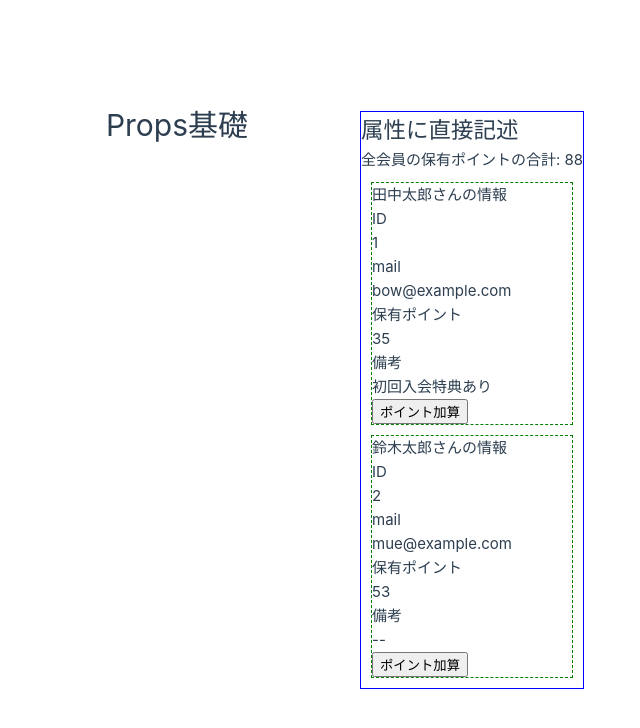
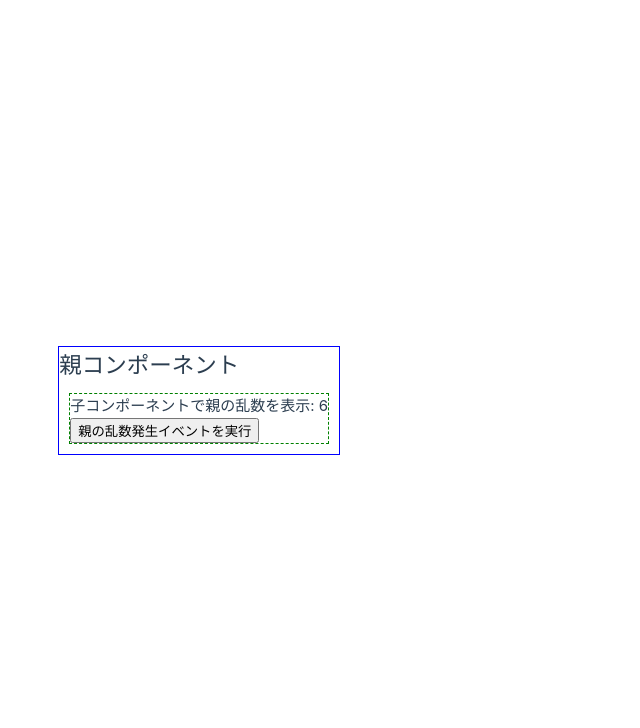
Before and after one commit to arakaki-asdf/hello-vue, a Vue app: page / in a window 1280 px wide. Shown: the top 728 px of the page, without its empty margins (290-930 px from the left). Built offline with nearby package versions, Linux system fonts and the light colour scheme.

Commit message:
Emitsを利用して子から親イベントの実行、リアクティブシステムにより親の変更を子に連動

```diff
--- a/src/App.vue
+++ b/src/App.vue
@@ -2,41 +2,21 @@
 import { ref, computed } from "vue";
 import OneSection from "./components/OneSection.vue";
 
-interface Member {
-  id: number;
-  name: string;
-  email: string;
-  points: number;
-  note?: string;
+let rand = Math.round(Math.random() * 10);
+const randRef = ref(rand);
+const onCreateNewRand = (): void => {
+  // randRef.value = Math.round(Math.random() * 10);
+  randRef.value = Math.round(Math.random() * 10);
 }
-
-const list = new Map<number, Member>();
-list.set(1, { id: 1, name: "田中太郎", email:"bow@example.com", points: 35, note: "初回入会特典あり" });
-list.set(2, { id: 2, name: "鈴木太郎", email:"mue@example.com", points: 53 });
-const memberList = ref(list);
-
-const totalPoints = computed((): number => {
-  let total = 0;
-  for (const member of memberList.value.values()) {
-    total += member.points;
-  }
-  return total;
-});
 </script>
 
 <template>
-  <h1>Props基礎</h1>
   <section>
-    <h2>属性に直接記述</h2>
-    <p>全会員の保有ポイントの合計: {{ totalPoints }}</p>
+    <h1>親コンポーネント</h1>
+    <!-- データ、実行するイベントを渡す -->
     <OneSection
-      v-for="[id, item] in list"
-      v-bind:key="id"
-      v-bind:id="id"
-      v-bind:name="item.name"
-      v-bind:email="item.email"
-      v-bind:points="item.points"
-      v-bind:note="item.note"
+      v-bind:rand="randRef"
+      v-on:createNewRand="onCreateNewRand"
     />
   </section>
 </template>
--- a/src/components/OneSection.vue
+++ b/src/components/OneSection.vue
@@ -1,41 +1,28 @@
 <script setup lang="ts">
-import { ref, computed } from "vue";
-
+// parent -> this
 interface Props {
-    id: number;
-    name: string;
-    email: string;
-    points: number;
-    note?: string;
+    rand: number;
 }
 
-const props = withDefaults(
-    defineProps<Props>(),
-    {note: "--"}
-);
-const localPoints = ref(props.points);
-const pointUp = (): void => {
-    localPoints.value++;
-};
+// this -> parent (event fire)
+interface Emits {
+    (event: "createNewRand"): void;
+}
+
+// Propsを適用
+defineProps<Props>();
+
+// Emitの定義、実行用イベント
+const emit = defineEmits<Emits>();
+const onNewRandButtonClick = (): void => {
+    emit("createNewRand");
+}
 </script>
 
 <template>
     <section class="box">
-        <h4>{{ name }}さんの情報</h4>
-        <dl>
-            <dt>ID</dt>
-            <dd>{{ id }}</dd>
-
-            <dt>mail</dt>
-            <dd>{{ email }}</dd>
-
-            <dt>保有ポイント</dt>
-            <dd>{{ localPoints }}</dd>
-
-            <dt>備考</dt>
-            <dd>{{ note }}</dd>
-        </dl>
-        <button v-on:click="pointUp">ポイント加算</button>
+        <p>子コンポーネントで親の乱数を表示: {{ rand }}</p>
+        <button v-on:click="onNewRandButtonClick">親の乱数発生イベントを実行</button>
     </section>
 </template>
 
```
